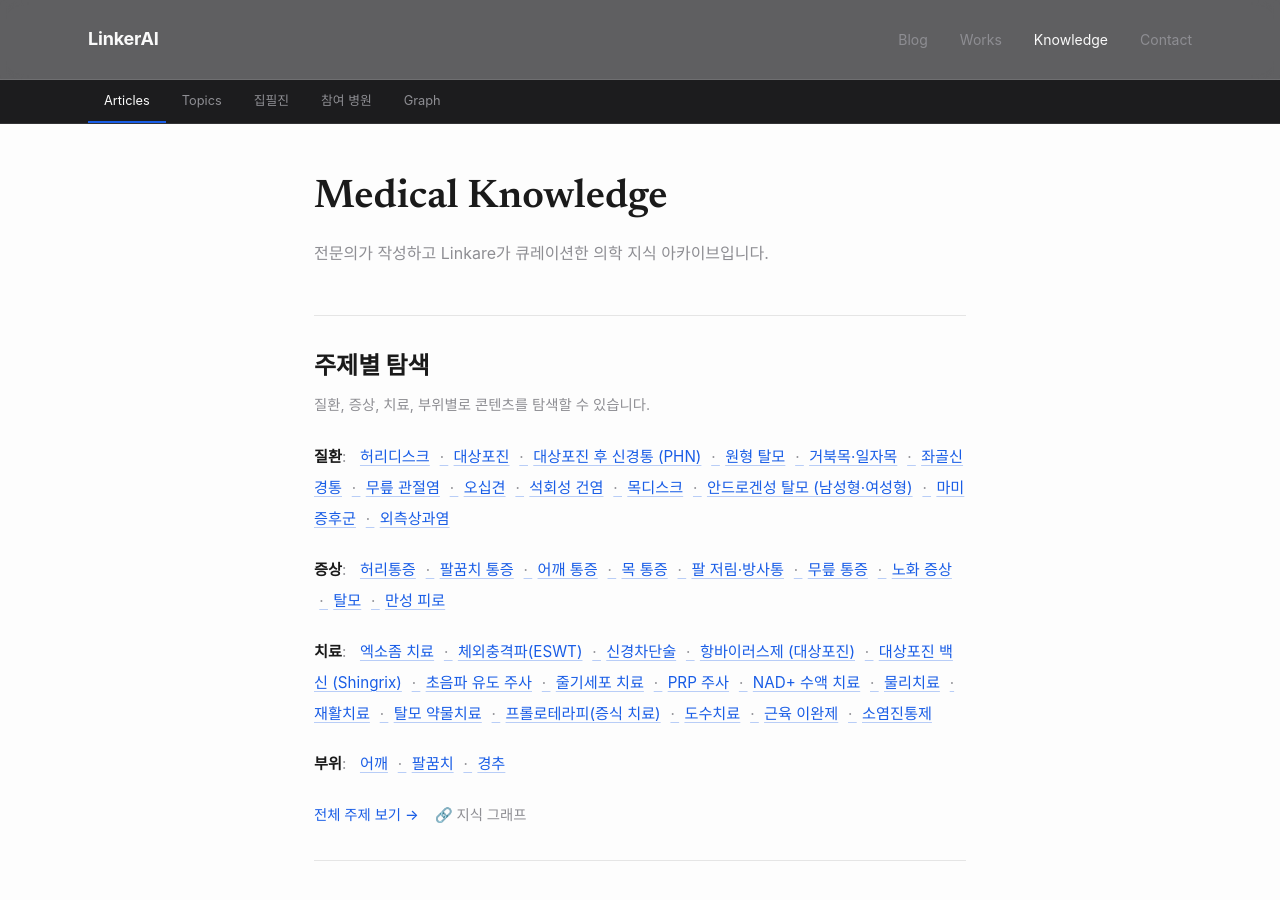
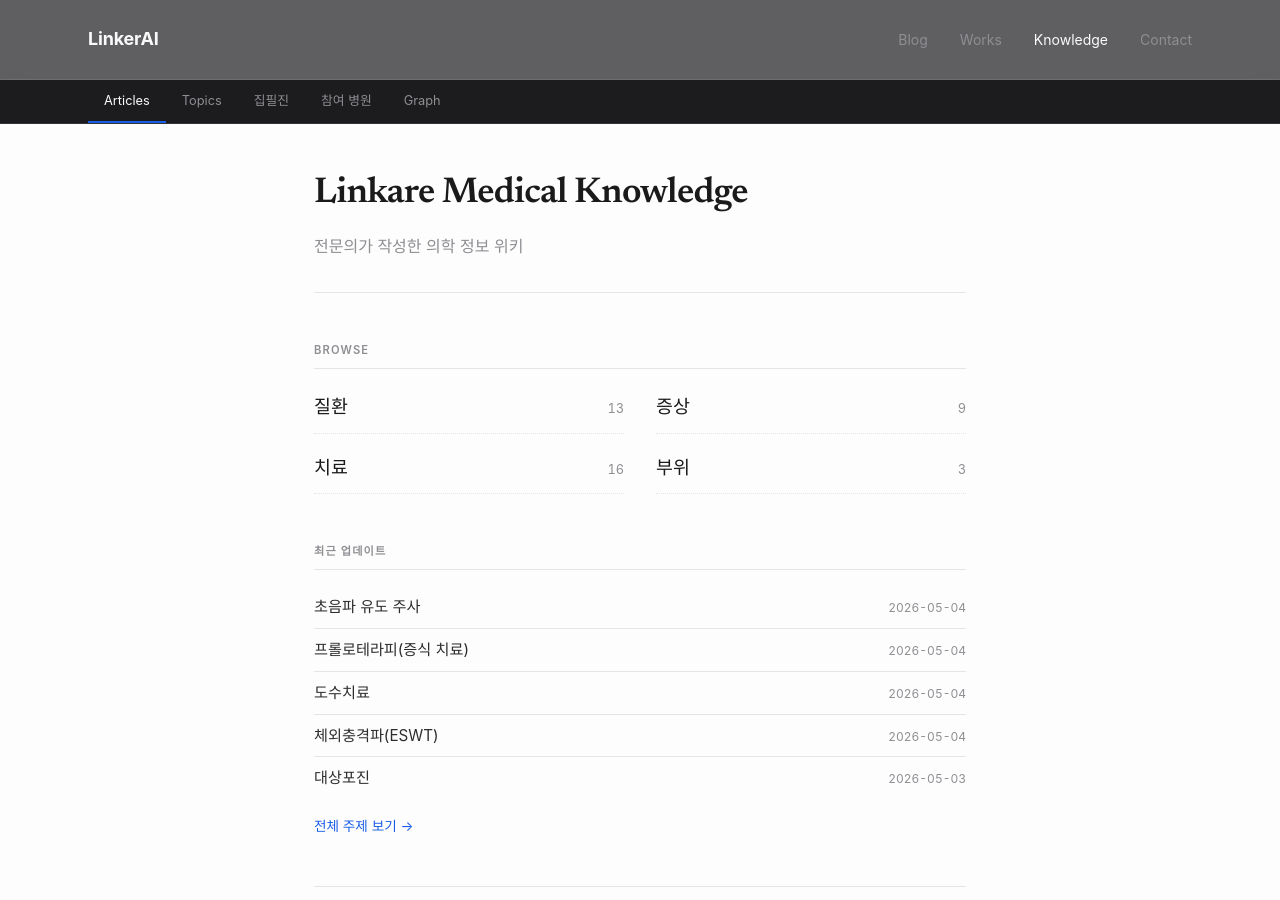
Before and after one commit to feelharmony/linkare-medical-knowledge, a Jekyll site: the page built from index.html, in a window 1280 px wide and 900 px high. Built offline with Jekyll 4.4.1, drawn with Linux system fonts in a browser that asks for light colours; some web fonts are replaced; some of the changed text lies outside the part shown.

Commit message:
ui(home): 메인 페이지 학술 위키 톤 — 카테고리 진입 + 최근 업데이트 + 신뢰 신호
요즘 위키 메인 페이지 패턴 (Wikipedia/StatPearls/UpToDate) 적용:
- entity 통째 노출 X (옛 스타일)
- 카테고리 진입 + 최근 업데이트 + 검색 (검색은 추후) + 신뢰 신호

새 메인 구조:
1. Hero — 사이트 정체성 (Linkare Medical Knowledge · 전문의 작성 위키)
2. Browse — 4개 카테고리 (질환/증상/치료/부위) + 카운트
3. 최근 업데이트 — entity last_reviewed 정렬 5건 (활발히 운영 중 신호)
4. 신뢰 신호 — 등재 entity / 집필진 / 참여 의료기관 카운트 + 검수 안내

CSS 학술 톤:
- Newsreader serif 큰 제목, Pretendard sans 본문
- 평면 디자인 (border-bottom 구분, 카드/그림자 X)
- 단색 + primary 색상 (절제)
- 카운트는 tabular-nums (학술 정렬)

```diff
--- a/assets/css/style.css
+++ b/assets/css/style.css
@@ -588,7 +588,7 @@ a:hover { text-decoration: underline; }
   font-family: var(--font-mono);
 }
 
-/* ─── Index Page ─── */
+/* ─── Index Page (학술 위키 톤) ─── */
 
 .index-page {
   max-width: var(--reading-width);
@@ -596,14 +596,155 @@ a:hover { text-decoration: underline; }
   padding: 3rem 1.5rem 4rem;
 }
 
+.index-hero {
+  margin-bottom: 3rem;
+  padding-bottom: 2rem;
+  border-bottom: 1px solid var(--border-light);
+}
+
 .index-page h1 {
   font-family: var(--font-serif);
-  font-size: 2.5rem;
+  font-size: 2.25rem;
   font-weight: 600;
   color: var(--charcoal);
   margin-bottom: 0.5rem;
-}
-
+  letter-spacing: -0.02em;
+}
+
+.index-tagline {
+  color: var(--muted);
+  font-size: 1rem;
+}
+
+.index-section-label {
+  font-size: 0.7rem;
+  font-weight: 600;
+  color: var(--muted);
+  text-transform: uppercase;
+  letter-spacing: 0.1em;
+  margin-bottom: 1rem;
+  padding-bottom: 0.5rem;
+  border-bottom: 1px solid var(--border-light);
+}
+
+/* Browse — 카테고리 진입 */
+.index-browse {
+  margin-bottom: 3rem;
+}
+
+.index-browse-list {
+  list-style: none;
+  padding: 0;
+  margin: 0;
+  display: grid;
+  grid-template-columns: repeat(2, 1fr);
+  gap: 0.75rem 2rem;
+}
+
+.index-browse-list li {
+  display: flex;
+  justify-content: space-between;
+  align-items: baseline;
+  padding: 0.5rem 0;
+  border-bottom: 1px dotted var(--border-light);
+}
+
+.index-browse-list a {
+  font-family: var(--font-serif);
+  font-size: 1.15rem;
+  color: var(--charcoal);
+  text-decoration: none;
+}
+
+.index-browse-list a:hover {
+  color: var(--primary);
+  text-decoration: underline;
+  text-underline-offset: 4px;
+}
+
+.index-browse-count {
+  font-size: 0.8rem;
+  color: var(--muted);
+  font-variant-numeric: tabular-nums;
+}
+
+/* 최근 업데이트 */
+.index-recent {
+  margin-bottom: 3rem;
+}
+
+.index-recent-list {
+  list-style: none;
+  padding: 0;
+  margin: 0;
+}
+
+.index-recent-list li {
+  display: flex;
+  justify-content: space-between;
+  align-items: baseline;
+  padding: 0.5rem 0;
+  border-bottom: 1px solid var(--border-light);
+}
+
+.index-recent-list li:last-child {
+  border-bottom: none;
+}
+
+.index-recent-list a {
+  color: var(--body);
+  text-decoration: none;
+  font-size: 0.95rem;
+}
+
+.index-recent-list a:hover {
+  color: var(--primary);
+  text-decoration: underline;
+  text-underline-offset: 3px;
+}
+
+.index-recent-meta {
+  font-size: 0.75rem;
+  color: var(--muted);
+  font-variant-numeric: tabular-nums;
+  flex-shrink: 0;
+  margin-left: 1rem;
+}
+
+.index-recent-more {
+  margin-top: 1rem;
+  font-size: 0.85rem;
+}
+
+.index-recent-more a {
+  color: var(--primary);
+  text-decoration: none;
+}
+
+.index-recent-more a:hover {
+  text-decoration: underline;
+}
+
+/* 신뢰 신호 */
+.index-trust {
+  margin-top: 3rem;
+  padding-top: 2rem;
+  border-top: 1px solid var(--border-light);
+  font-size: 0.85rem;
+  color: var(--muted);
+}
+
+.index-trust-stats {
+  font-weight: 500;
+  color: var(--body);
+  margin-bottom: 0.5rem;
+}
+
+.index-trust-note {
+  line-height: 1.6;
+}
+
+/* 옛 .index-desc 호환 (다른 페이지에서 쓸 수도) */
 .index-desc {
   color: var(--muted);
   font-size: 1rem;
--- a/index.html
+++ b/index.html
@@ -1,59 +1,94 @@
 ---
 layout: default
 title: "Linkare Medical Knowledge"
-description: "의료 전문가가 작성한 질환별 의학 정보 아카이브"
+description: "전문의가 작성한 의학 정보 위키"
 ---
 
 <div class="index-page">
-  <h1>Medical Knowledge</h1>
-  <p class="index-desc">전문의가 작성하고 Linkare가 큐레이션한 의학 지식 아카이브입니다.</p>
+  {%- comment -%} 카테고리별 entity 카운트 (data.entity_graph 기반) {%- endcomment -%}
+  {% assign condition_count = 0 %}
+  {% assign symptom_count = 0 %}
+  {% assign treatment_count = 0 %}
+  {% assign body_part_count = 0 %}
+  {% for node in site.data.entity_graph.nodes %}
+    {% case node.type %}
+      {% when 'condition' %}{% assign condition_count = condition_count | plus: 1 %}
+      {% when 'symptom' %}{% assign symptom_count = symptom_count | plus: 1 %}
+      {% when 'treatment' %}{% assign treatment_count = treatment_count | plus: 1 %}
+      {% when 'body_part' %}{% assign body_part_count = body_part_count | plus: 1 %}
+    {% endcase %}
+  {% endfor %}
+  {% assign total_entity = condition_count | plus: symptom_count | plus: treatment_count | plus: body_part_count %}
 
-  {%- comment -%}
-    2026-05-04: 메인 페이지 정리
-    - 참여 의료기관 list 제거 (헤더 메뉴에서 /hospitals/ 진입)
-    - 집필진 list 제거 (헤더 메뉴에서 /doctors/ 진입)
-    - 메인은 토픽별 entity 만 (의학 위키 정체성)
-    - 옛 article tenant section 제거 (v2.4 Phase 6에서 article layout 폐기됨)
-  {%- endcomment -%}
+  {%- comment -%} 참여 의료기관 + 집필진 카운트 {%- endcomment -%}
+  {% assign hospital_pages = site.pages | where: "entity_type", "hospital" %}
+  {% assign doctor_pages = site.pages | where: "entity_type", "doctor" %}
 
-  {%- comment -%} 주제별 탐색 섹션 (메인) {%- endcomment -%}
-  <section class="index-topics">
-    <h2>주제별 탐색</h2>
-    <p class="index-topics-desc">질환, 증상, 치료, 부위별로 콘텐츠를 탐색할 수 있습니다.</p>
+  {%- comment -%} 최근 업데이트 entity 5건 (last_reviewed 정렬) {%- endcomment -%}
+  {% assign all_entities = "" | split: "" %}
+  {% for p in site.pages %}
+    {% if p.layout == "entity-hub" and p.entity_type != "doctor" and p.entity_type != "hospital" and p.last_reviewed %}
+      {% assign all_entities = all_entities | push: p %}
+    {% endif %}
+  {% endfor %}
+  {% assign recent_entities = all_entities | sort: "last_reviewed" | reverse %}
 
-    {% assign type_map = "condition:질환,symptom:증상,treatment:치료,body_part:부위" | split: "," %}
-    {% for type_label in type_map %}
-      {% assign parts = type_label | split: ":" %}
-      {% assign type_key = parts[0] %}
-      {% assign type_name = parts[1] %}
-      {% assign type_nodes = "" | split: "" %}
-      {% for node in site.data.entity_graph.nodes %}
-        {% if node.type == type_key %}
-          {% assign type_nodes = type_nodes | push: node %}
-        {% endif %}
+  <header class="index-hero">
+    <h1>Linkare Medical Knowledge</h1>
+    <p class="index-tagline">전문의가 작성한 의학 정보 위키</p>
+  </header>
+
+  {%- comment -%} 카테고리 진입 — 텍스트 link, 카운트만 {%- endcomment -%}
+  <section class="index-browse">
+    <h2 class="index-section-label">Browse</h2>
+    <ul class="index-browse-list">
+      <li>
+        <a href="{{ '/conditions/' | relative_url }}">질환</a>
+        <span class="index-browse-count">{{ condition_count }}</span>
+      </li>
+      <li>
+        <a href="{{ '/symptoms/' | relative_url }}">증상</a>
+        <span class="index-browse-count">{{ symptom_count }}</span>
+      </li>
+      <li>
+        <a href="{{ '/treatments/' | relative_url }}">치료</a>
+        <span class="index-browse-count">{{ treatment_count }}</span>
+      </li>
+      <li>
+        <a href="{{ '/body-parts/' | relative_url }}">부위</a>
+        <span class="index-browse-count">{{ body_part_count }}</span>
+      </li>
+    </ul>
+  </section>
+
+  {%- comment -%} 최근 업데이트 5건 (활발히 운영 중 신호) {%- endcomment -%}
+  {% if recent_entities.size > 0 %}
+  <section class="index-recent">
+    <h2 class="index-section-label">최근 업데이트</h2>
+    <ul class="index-recent-list">
+      {% for entity in recent_entities limit: 5 %}
+      <li>
+        <a href="{{ entity.url | relative_url }}">{{ entity.title }}</a>
+        <span class="index-recent-meta">{{ entity.last_reviewed | date: "%Y-%m-%d" }}</span>
+      </li>
       {% endfor %}
-      {% if type_nodes.size > 0 %}
-      <div class="index-topic-row">
-        <span class="index-topic-label">{{ type_name }}</span>
-        <div class="entity-chips">
-          {% for node in type_nodes %}
-            {% case node.type %}
-              {% when 'condition' %}{% assign type_path = "conditions" %}
-              {% when 'symptom' %}{% assign type_path = "symptoms" %}
-              {% when 'treatment' %}{% assign type_path = "treatments" %}
-              {% when 'body_part' %}{% assign type_path = "body-parts" %}
-            {% endcase %}
-            <a href="{{ '/' | append: type_path | append: '/' | append: node.id | append: '/' | relative_url }}" class="entity-chip entity-chip--{{ node.type }}">{{ node.name_ko }}</a>
-          {% endfor %}
-        </div>
-      </div>
-      {% endif %}
-    {% endfor %}
+    </ul>
+    <p class="index-recent-more">
+      <a href="{{ '/topics/' | relative_url }}">전체 주제 보기 →</a>
+    </p>
+  </section>
+  {% endif %}
 
-    <div class="index-topics-links">
-      <a href="{{ '/topics/' | relative_url }}" class="index-topics-link">전체 주제 보기 →</a>
-      <a href="{{ '/graph/' | relative_url }}" class="index-topics-link index-topics-link--graph">🔗 지식 그래프</a>
-    </div>
+  {%- comment -%} 신뢰 신호 — 참여 의료기관, 집필진, entity 수 {%- endcomment -%}
+  <section class="index-trust">
+    <p class="index-trust-stats">
+      등재 entity {{ total_entity }}개
+      {% if doctor_pages.size > 0 %} · 집필진 {{ doctor_pages.size }}명{% endif %}
+      {% if hospital_pages.size > 0 %} · 참여 의료기관 {{ hospital_pages.size }}곳{% endif %}
+    </p>
+    <p class="index-trust-note">
+      각 entity는 전문의가 작성하고 최신 의학 근거(PubMed/CPG)로 검수합니다.
+    </p>
   </section>
 </div>
 
```
